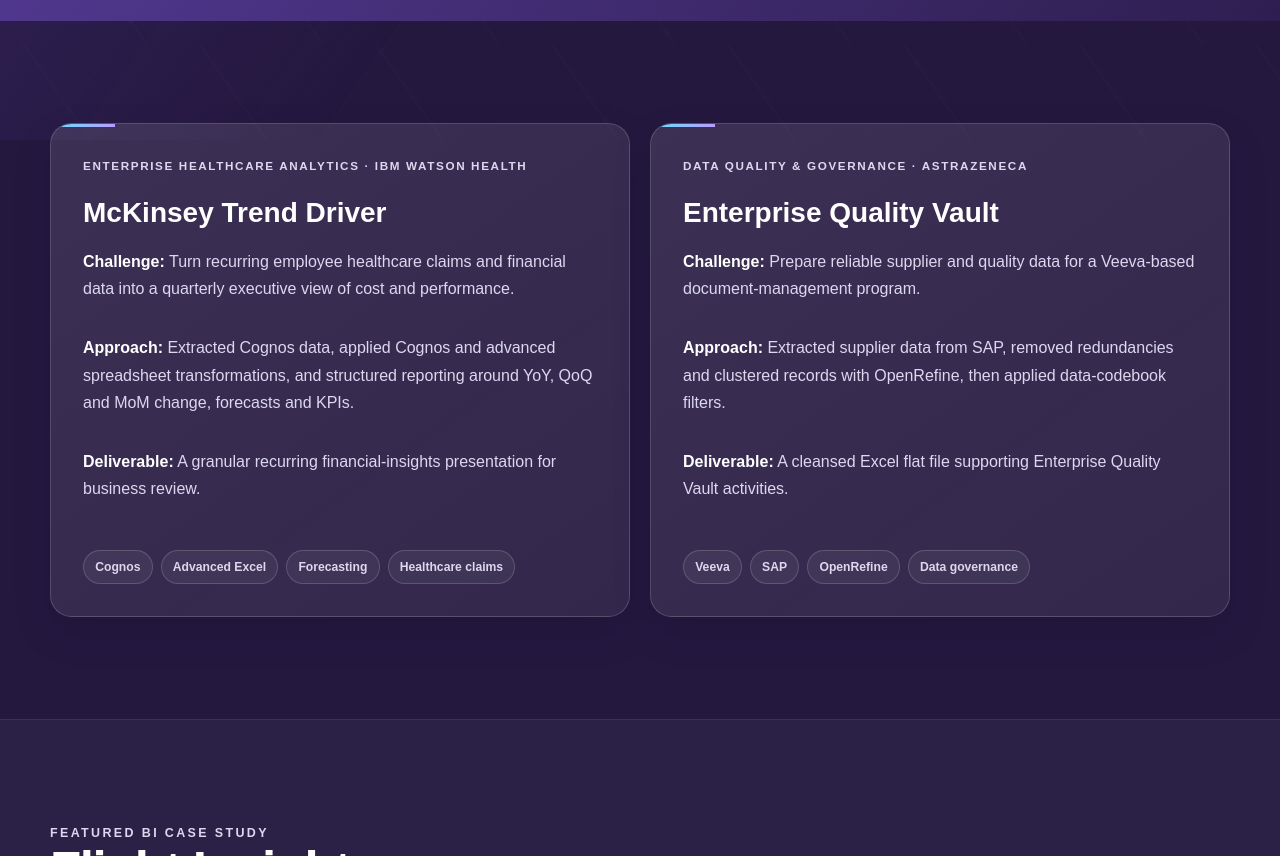
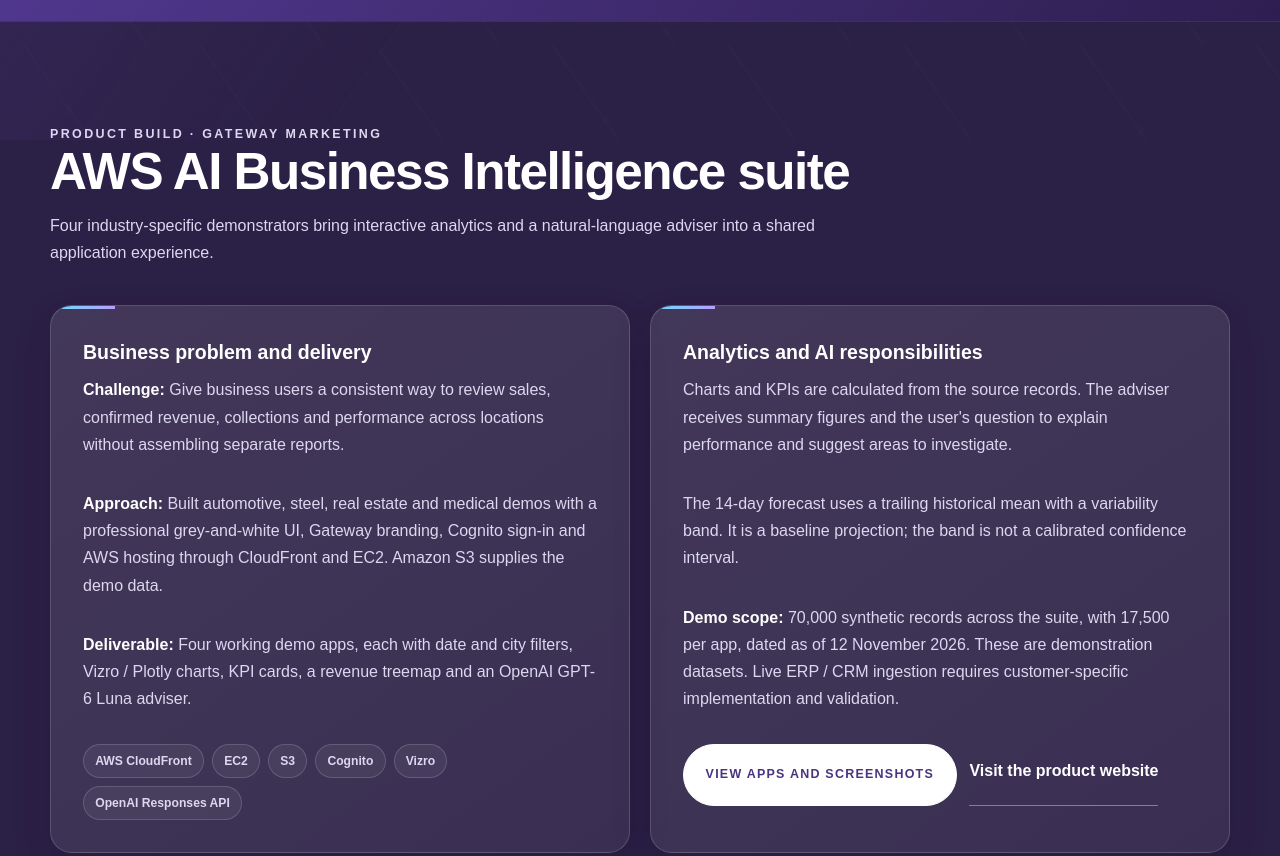
Before and after one commit to Dilip1100/DilipSrinivasan, a plain HTML site: page Projects.html in a window 1280 px wide. Shown: the part 660-1516 px from the top of the page. Drawn offline with Linux system fonts and the light colour scheme; a script that the page names is missing.

Commit message:
Add Gateway AI BI architecture and analytics case study
Describe the AWS stack, Vizro charts, GPT-6 Luna adviser and synthetic-data limitations with the latest analytics screenshot.

```diff
--- a/Projects.html
+++ b/Projects.html
@@ -4,7 +4,7 @@
   <meta charset="utf-8">
   <meta name="viewport" content="width=device-width, initial-scale=1">
   <title>Projects & Case Studies | Dilip Kumar</title>
-  <meta name="description" content="Analytics, business intelligence, machine learning and data-quality case studies by Dilip Kumar.">
+  <meta name="description" content="AWS-hosted AI BI apps, Vizro dashboards, analytics, machine learning and data-quality case studies by Dilip Kumar.">
   <meta name="theme-color" content="#5e42a6">
   <meta property="og:title" content="Projects & Case Studies | Dilip Kumar">
   <meta property="og:description" content="Enterprise analytics, BI and machine-learning work across healthcare, data governance and customer analytics.">
@@ -31,6 +31,17 @@
         <h1>Projects & case studies</h1>
         <p class="lede">Enterprise analytics, data-quality, business-intelligence and predictive-modeling work, reframed around the business problem, approach and deliverable.</p>
         <div class="hero-actions"><a class="button enterprise-button primary" href="Dashboards.html">View interactive dashboards</a><a class="button enterprise-button" href="https://github.com/Dilip1100?tab=repositories" rel="noopener noreferrer">GitHub repositories</a></div>
+      </div>
+    </section>
+
+    <section class="section alt" id="gateway-ai-bi">
+      <div class="container">
+        <div class="section-head"><p class="eyebrow">Product build · Gateway Marketing</p><h2>AWS AI Business Intelligence suite</h2><p>Four industry-specific demonstrators bring interactive analytics and a natural-language adviser into a shared application experience.</p></div>
+        <div class="grid two">
+          <article class="card"><h3>Business problem and delivery</h3><p><strong>Challenge:</strong> Give business users a consistent way to review sales, confirmed revenue, collections and performance across locations without assembling separate reports.</p><p><strong>Approach:</strong> Built automotive, steel, real estate and medical demos with a professional grey-and-white UI, Gateway branding, Cognito sign-in and AWS hosting through CloudFront and EC2. Amazon S3 supplies the demo data.</p><p><strong>Deliverable:</strong> Four working demo apps, each with date and city filters, Vizro / Plotly charts, KPI cards, a revenue treemap and an OpenAI GPT-6 Luna adviser.</p><div class="skill-tags"><span class="tag">AWS CloudFront</span><span class="tag">EC2</span><span class="tag">S3</span><span class="tag">Cognito</span><span class="tag">Vizro</span><span class="tag">OpenAI Responses API</span></div></article>
+          <article class="card"><h3>Analytics and AI responsibilities</h3><p>Charts and KPIs are calculated from the source records. The adviser receives summary figures and the user's question to explain performance and suggest areas to investigate.</p><p>The 14-day forecast uses a trailing historical mean with a variability band. It is a baseline projection; the band is not a calibrated confidence interval.</p><p><strong>Demo scope:</strong> 70,000 synthetic records across the suite, with 17,500 per app, dated as of 12 November 2026. These are demonstration datasets. Live ERP / CRM ingestion requires customer-specific implementation and validation.</p><div class="card-actions"><a class="button enterprise-button primary" href="Dashboards.html#aws-apps">View apps and screenshots</a><a class="card-link" href="https://dilip1100.github.io/AI-BusinessIntelligenceApp/" rel="noopener noreferrer">Visit the product website</a></div></article>
+        </div>
+        <figure class="app-figure"><a href="https://dilip1100.github.io/AI-BusinessIntelligenceApp/assets/current-automotive-analytics.jpg"><img class="app-shot" src="https://dilip1100.github.io/AI-BusinessIntelligenceApp/assets/current-automotive-analytics.jpg" width="1024" height="461" loading="lazy" alt="Automotive Vizro analytics showing the revenue forecast and regional treemap"></a><figcaption>Actual automotive app analytics screenshot · Synthetic data · Select the image to view at full size.</figcaption></figure>
       </div>
     </section>
 
```
